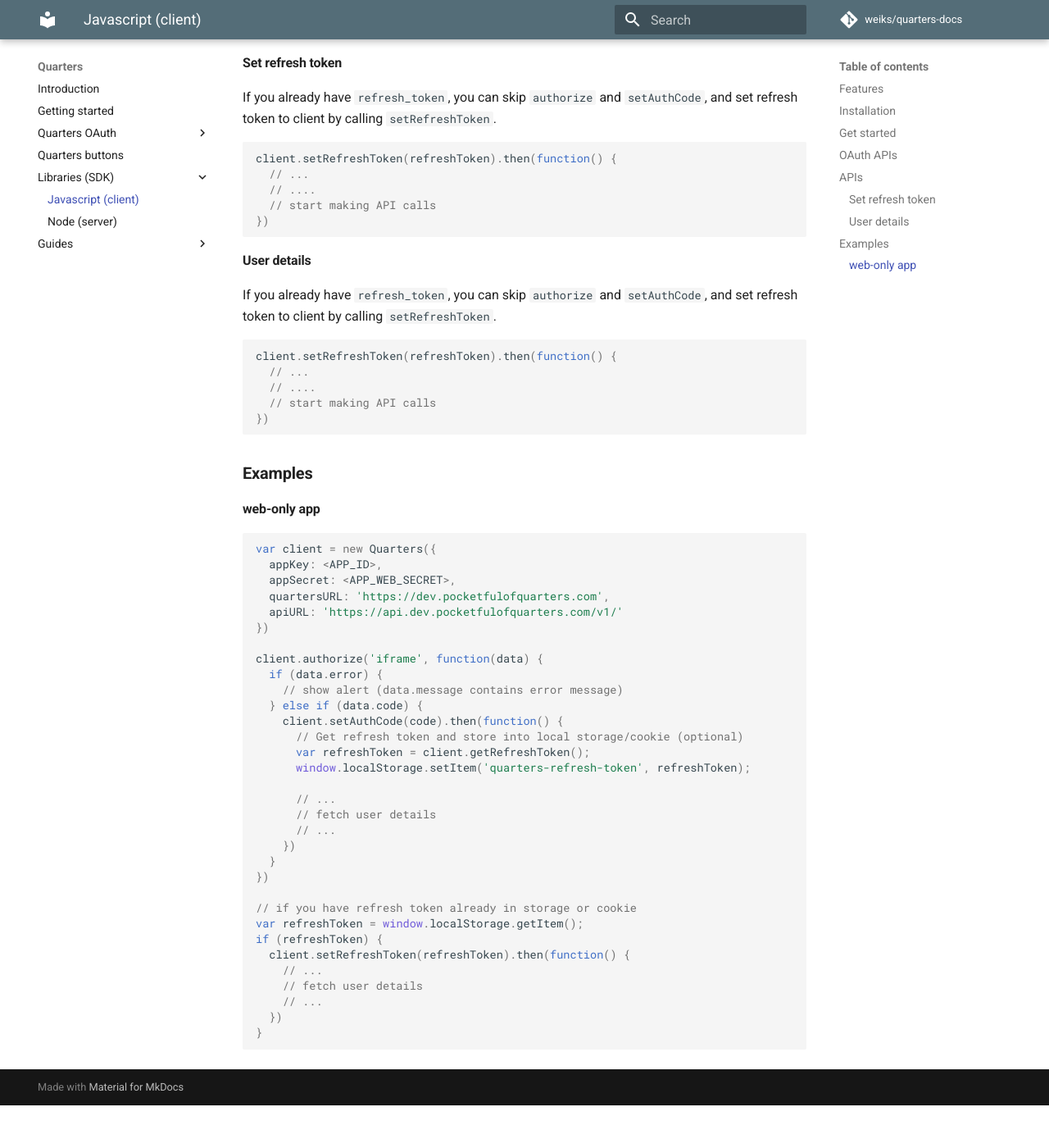
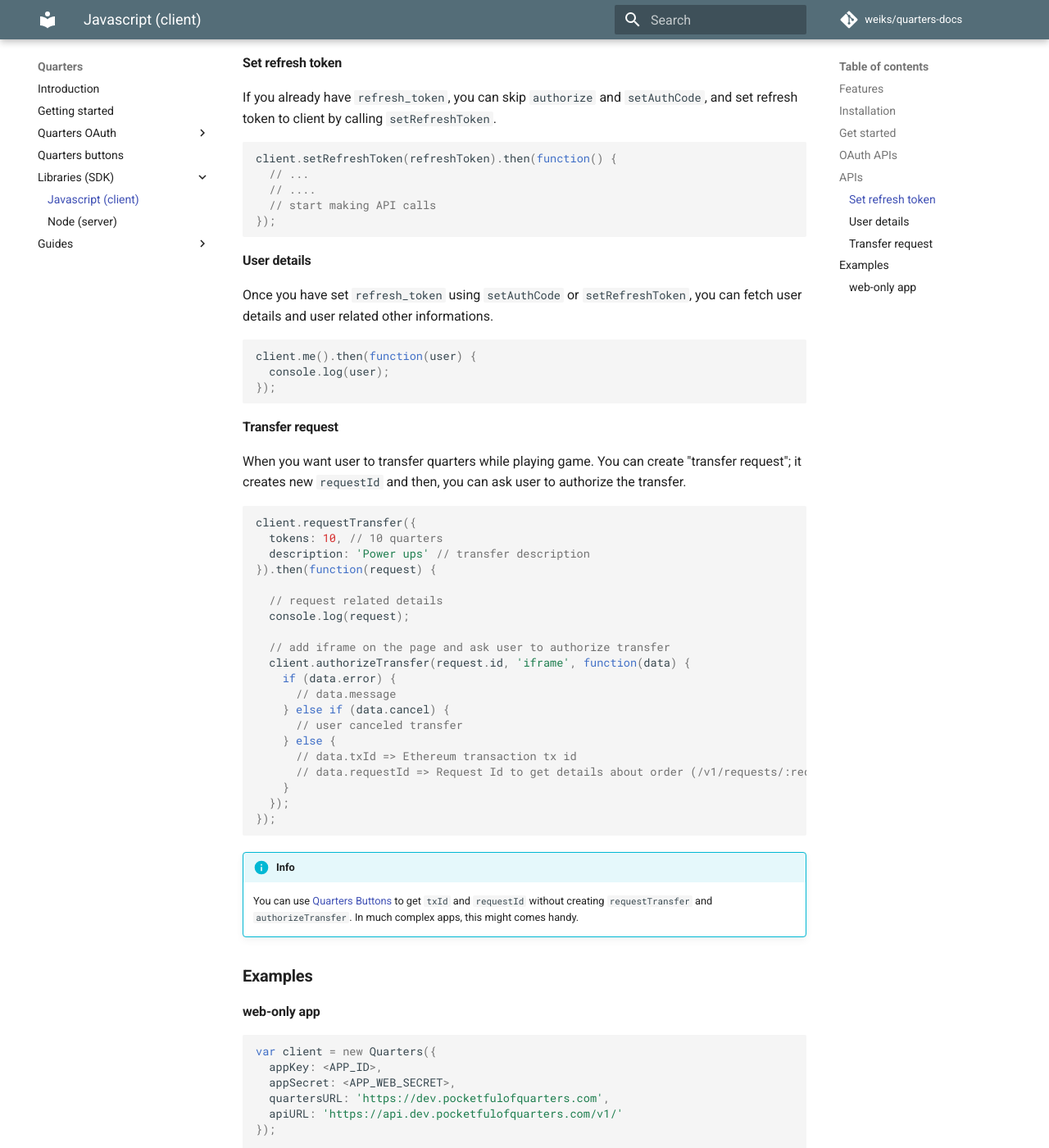
Before and after one commit to weiks/quarters-docs, an MkDocs documentation site: the page built from docs/sdk/js.md, in a window 1280 px wide and 1400 px high, scrolled down 1781 px. Shown: the whole window at 82% size. Built offline with MkDocs 1.6.1 and Material for MkDocs 9.7.7, drawn with Linux system fonts in a browser that asks for light colours; comment, search, counter and statistics services are not loaded; old or Windows-style settings are respelled for this version of MkDocs; before the commit the page ends 3129 px from its top, so only the background shows below that; some of the changed text lies outside the part shown.

Commit message:
transfer request sdk docs

````diff
--- a/docs/sdk/js.md
+++ b/docs/sdk/js.md
@@ -26,7 +26,7 @@
 ```bash
 npm install --save quarters-js
 
-# Quarter = require("Quarters")
+# Quarters = require("Quarters")
 ```
 
 ### Get started
@@ -39,7 +39,7 @@
   appSecret: <APP_WEB_SECRET>,
   quartersURL: 'https://dev.pocketfulofquarters.com',
   apiURL: 'https://api.dev.pocketfulofquarters.com/v1/'
-})
+});
 ```
 
 ### OAuth APIs
@@ -51,7 +51,7 @@
 ```js
 client.authorize('iframe', function(data) {
   // data.code => temporary auth code
-})
+});
 ```
 
 If you have `code` through `authorize`, you can get `refresh_token` and `access_token` using `setAuthCode` method. This method also set `refresh_token` in `client`
@@ -64,7 +64,7 @@
   // ...
   // ....
   // start making API calls
-})
+});
 ```
 
 !!! Warning
@@ -81,20 +81,48 @@
   // ...
   // ....
   // start making API calls
-})
+});
 ```
 
 #### User details
 
-If you already have `refresh_token`, you can skip `authorize` and `setAuthCode`, and set refresh token to client by calling `setRefreshToken`.
+Once you have set `refresh_token` using `setAuthCode` or `setRefreshToken`, you can fetch user details and user related other informations.
 
 ```js
-client.setRefreshToken(refreshToken).then(function() {
-  // ...
-  // ....
-  // start making API calls
-})
+client.me().then(function(user) {
+  console.log(user);
+});
 ```
+
+#### Transfer request
+
+When you want user to transfer quarters while playing game. You can create "transfer request"; it creates new `requestId` and then, you can ask user to authorize the transfer.
+
+```js
+client.requestTransfer({
+  tokens: 10, // 10 quarters
+  description: 'Power ups' // transfer description
+}).then(function(request) {
+
+  // request related details
+  console.log(request);
+
+  // add iframe on the page and ask user to authorize transfer
+  client.authorizeTransfer(request.id, 'iframe', function(data) {
+    if (data.error) {
+      // data.message
+    } else if (data.cancel) {
+      // user canceled transfer
+    } else {
+      // data.txId => Ethereum transaction tx id
+      // data.requestId => Request Id to get details about order (/v1/requests/:requestId)
+    }
+  });
+});
+```
+
+!!! info
+    You can use [Quarters Buttons](../quarters-buttons.md) to get `txId` and `requestId` without creating `requestTransfer` and `authorizeTransfer`. In much complex apps, this might comes handy.
 
 ### Examples
 
@@ -106,7 +134,7 @@
   appSecret: <APP_WEB_SECRET>,
   quartersURL: 'https://dev.pocketfulofquarters.com',
   apiURL: 'https://api.dev.pocketfulofquarters.com/v1/'
-})
+});
 
 client.authorize('iframe', function(data) {
   if (data.error) {
@@ -120,9 +148,9 @@
       // ...
       // fetch user details
       // ...
-    })
+    });
   }
-})
+});
 
 // if you have refresh token already in storage or cookie
 var refreshToken = window.localStorage.getItem();
@@ -131,6 +159,6 @@
     // ...
     // fetch user details
     // ...
-  })
+  });
 }
 ```
````
Also changed, not shown: docs/index.md (+2 -2 lines).
